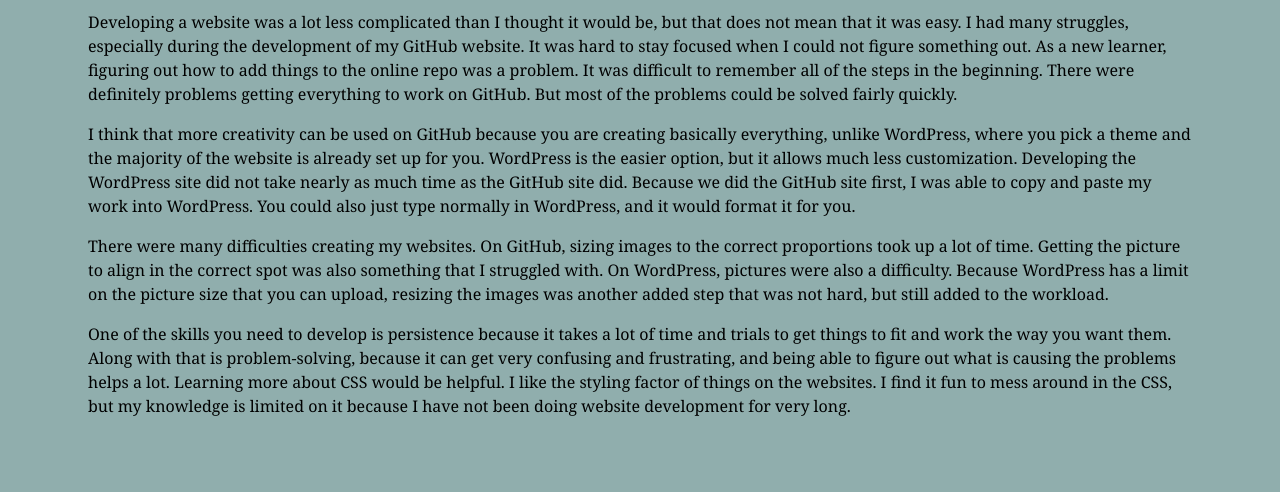
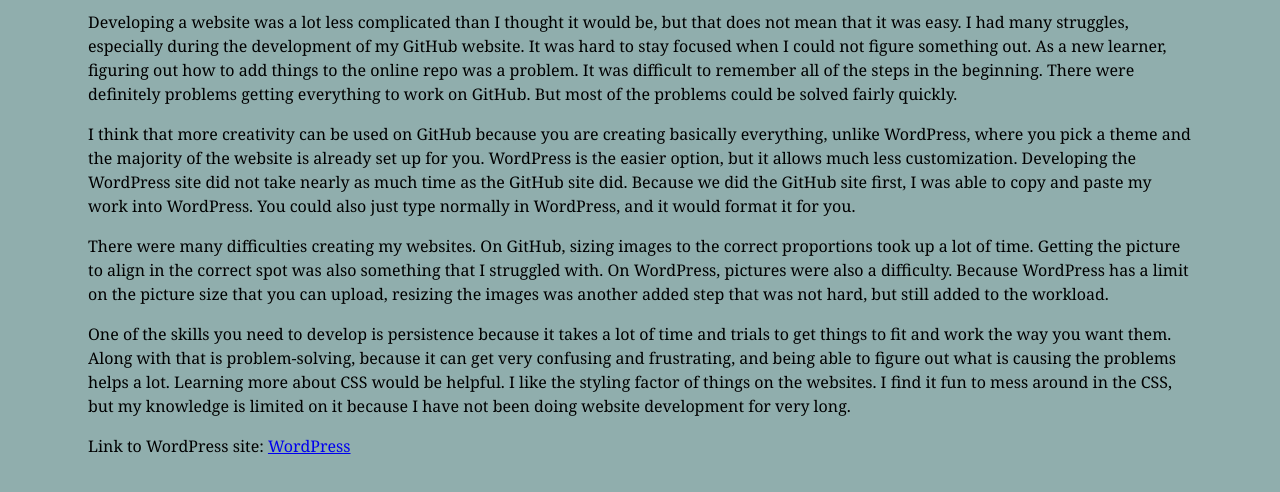
Before and after one commit to EmryB/Portfolio, a plain HTML site: page docs/Essay.html in a window 1280 px wide. Shown: the part 182-674 px from the top of the page. Drawn offline with Linux system fonts and the light colour scheme.

Commit message:
adding other website link

```diff
--- a/docs/Essay.html
+++ b/docs/Essay.html
@@ -44,6 +44,7 @@
             helpful. I like the styling factor of things on the websites. I find it fun to mess
             around in the CSS, but my knowledge is limited on it because I have not been doing
             website development for very long.</p>
+        Link to WordPress site: <a href="https://sites.psu.edu/elbportfolio/">WordPress</a>
         <footer class="featureBlock"> </footer>
     </body>
 </html>
```
